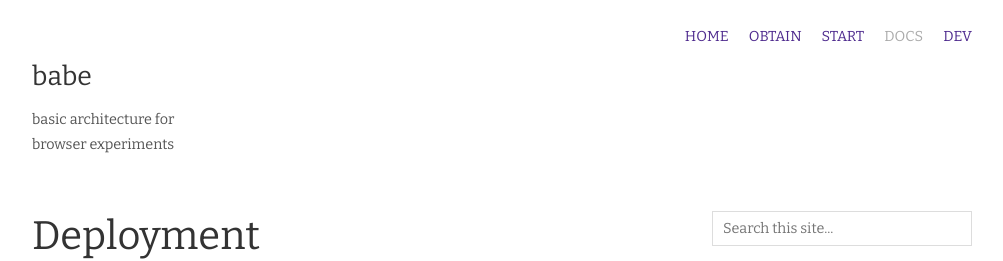
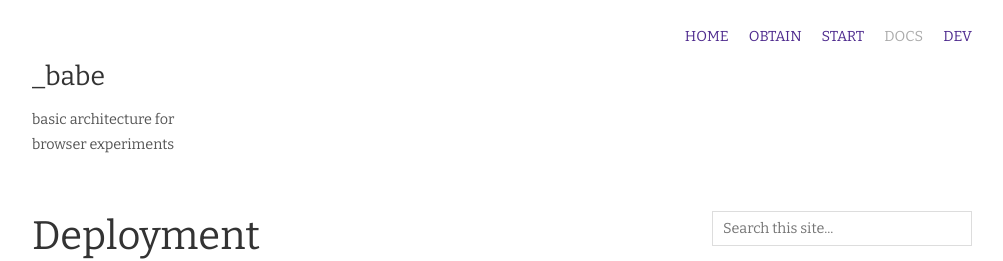
Before and after one commit to magpie-ea/magpie-site, a Jekyll site: the page built from docs/deployment.markdown, in a window 1280 px wide. Shown: the top 261 px of the page, without its empty margins (138-1141 px from the left). Built offline with Jekyll 4.4.1, drawn with Linux system fonts in a browser that asks for light colours; nearby versions of some CDN libraries.

Commit message:
fix prev top next navigation

```diff
--- a/_includes/top.html
+++ b/_includes/top.html
@@ -32,7 +32,7 @@
     <div id="header">
     <div id="branding">
       <h2>
-      babe
+      _babe
       </h2>
       <p> basic architecture for <br> browser experiments </p>
         <!-- <a id="site-title" href="/" title="babe" rel="Home"> -->
--- a/_layouts/docs.html
+++ b/_layouts/docs.html
@@ -13,7 +13,7 @@
      <h3 class="widget-title">{{guide.title}}</h3>
       <ol>
         {% for node in guide.pages %}
-          <li><a class="spec" href="babe_site/{{node.slug}}.html" title="{{node.title | escape}}">{{node.title}}</a></li>
+          <li><a class="spec" href="{{node.slug}}.html" title="{{node.title | escape}}">{{node.title}}</a></li>
         {% endfor %}
       </ol>
     </div>
@@ -48,7 +48,7 @@
             {% unless forloop.first %}
               <a href="{{prev.slug}}.html" class="previous page-numbers spec" title="{{prev.title | escape}}">&larr; Previous</a>
             {% endunless %}
-              <a class="page-numbers spec" href="#container">Top</a>
+              <a class="page-numbers spec" href="overview.html">Top</a>
             {% unless forloop.last %}
               {% assign next = guide.pages[forloop.index] %}
               <a href="{{next.slug}}.html" class="previous page-numbers spec" title="{{next.title | escape}}">Next &rarr;</a>
--- a/_layouts/getting-started.html
+++ b/_layouts/getting-started.html
@@ -13,7 +13,7 @@
      <h3 class="widget-title">{{guide.title}}</h3>
       <ol>
         {% for node in guide.pages %}
-          <li><a class="spec" href="babe_site/{{node.slug}}.html" title="{{node.title | escape}}">{{node.title}}</a></li>
+          <li><a class="spec" href="{{node.slug}}.html" title="{{node.title | escape}}">{{node.title}}</a></li>
         {% endfor %}
       </ol>
     </div>
@@ -48,7 +48,7 @@
             {% unless forloop.first %}
               <a href="{{prev.slug}}.html" class="previous page-numbers spec" title="{{prev.title | escape}}">&larr; Previous</a>
             {% endunless %}
-              <a class="page-numbers spec" href="#container">Top</a>
+              <a class="page-numbers spec" href="introduction.html">Top</a>
             {% unless forloop.last %}
               {% assign next = guide.pages[forloop.index] %}
               <a href="{{next.slug}}.html" class="previous page-numbers spec" title="{{next.title | escape}}">Next &rarr;</a>
--- a/getting-started/experiments.markdown
+++ b/getting-started/experiments.markdown
@@ -1,7 +1,7 @@
 ---
 layout: getting-started
 title: Experiments
-	section: start
+section: start
 ---
 
 # {{ page.title }}
```
